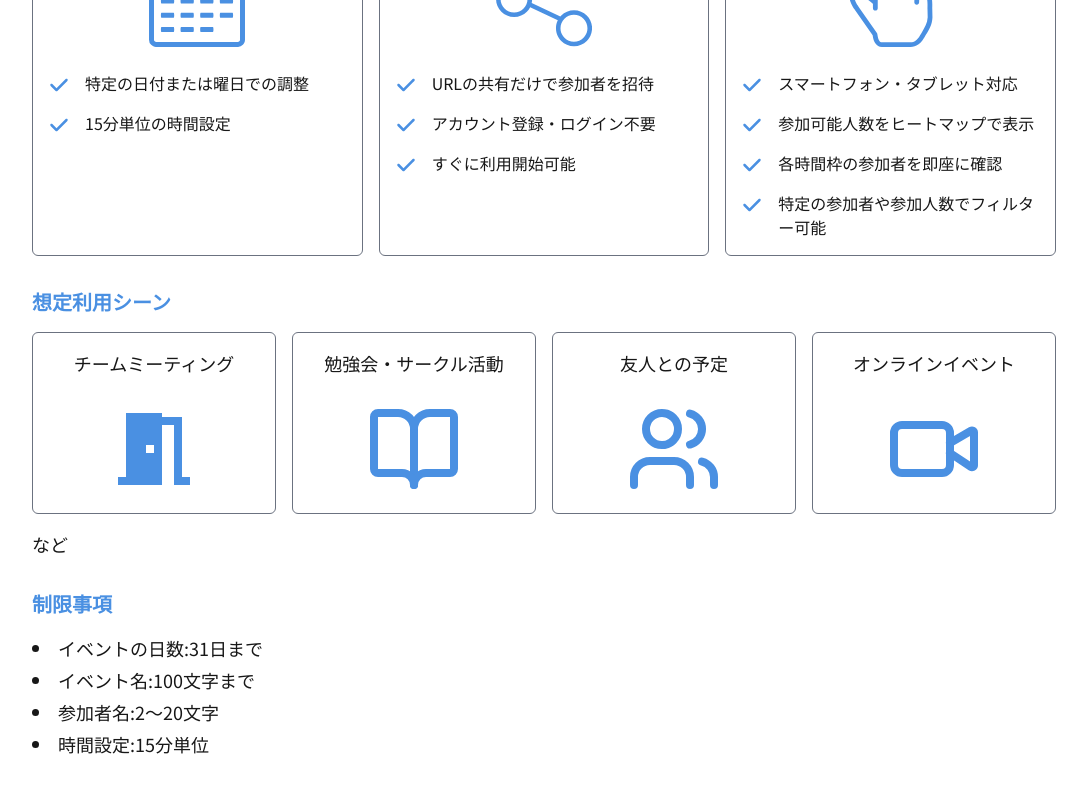
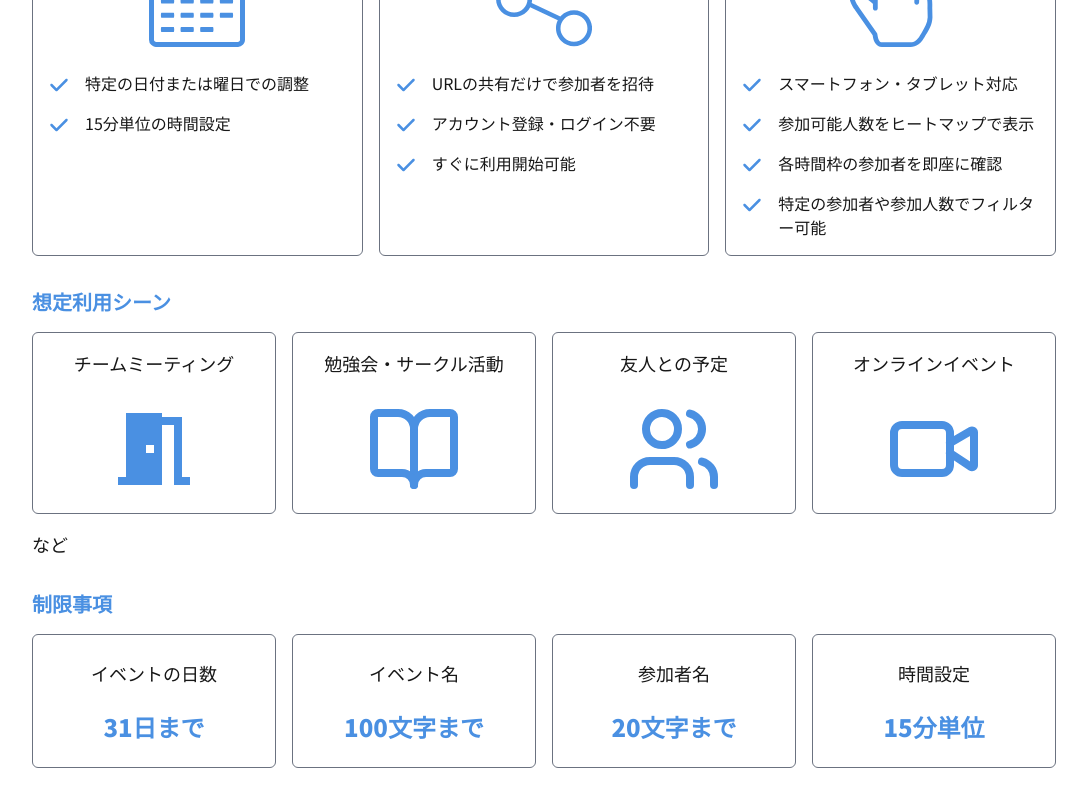
Before and after one commit to takumitoma/itsu-aiteru-scheduler, a Next.js app: page /overview in a window 1280 px wide. Shown: the part 474-1274 px from the top of the page, without its empty margins (96-1183 px from the left). Built offline with nearby package versions, Linux system fonts and the light colour scheme.

Commit message:
feat: improve UI of overview page restrictions

```diff
--- a/src/app/overview/page.tsx
+++ b/src/app/overview/page.tsx
@@ -15,34 +15,10 @@ interface UseCaseCard {
   Icon: IconType;
 }
 
-const useCaseCards: UseCaseCard[] = [
-  {
-    title: 'チームミーティング',
-    Icon: MdMeetingRoom,
-  },
-  {
-    title: '勉強会・サークル活動',
-    Icon: LuBookOpen,
-  },
-  {
-    title: '友人との予定',
-    Icon: LuUsers,
-  },
-  {
-    title: 'オンラインイベント',
-    Icon: LuVideo,
-  },
-];
-
-const UseCaseCard: React.FC<{ card: UseCaseCard }> = ({ card }) => (
-  <div
-    className="w-full space-y-6 flex flex-col items-center border border-gray-500
-      p-4 rounded-md"
-  >
-    <h3 className="text-lg font-medium">{card.title}</h3>
-    <card.Icon size={96} className="text-primary" />
-  </div>
-);
+interface RestrictionCard {
+  title: string;
+  limit: string;
+}
 
 const featureCards: FeatureCard[] = [
   {
@@ -67,25 +43,43 @@ const featureCards: FeatureCard[] = [
   },
 ];
 
-const FeatureCard: React.FC<{ card: FeatureCard }> = ({ card }) => (
-  <div
-    className="w-full space-y-6 flex flex-col items-center border border-gray-500
-      p-4 rounded-md"
-  >
-    <h3 className="text-lg font-medium">{card.title}</h3>
-    <card.Icon color="var(--primary)" />
-    <ul className="space-y-4 w-full list-none">
-      {card.features.map((feature, index) => (
-        <li key={index} className="flex items-start gap-4">
-          <div className="flex-shrink-0 mt-1">
-            <FaCheck className="w-5 h-5 text-primary" />
-          </div>
-          <span className="text-sm sm:text-base">{feature}</span>
-        </li>
-      ))}
-    </ul>
-  </div>
-);
+const useCaseCards: UseCaseCard[] = [
+  {
+    title: 'チームミーティング',
+    Icon: MdMeetingRoom,
+  },
+  {
+    title: '勉強会・サークル活動',
+    Icon: LuBookOpen,
+  },
+  {
+    title: '友人との予定',
+    Icon: LuUsers,
+  },
+  {
+    title: 'オンラインイベント',
+    Icon: LuVideo,
+  },
+];
+
+const restrictionCards: RestrictionCard[] = [
+  {
+    title: 'イベントの日数',
+    limit: '31日まで',
+  },
+  {
+    title: 'イベント名',
+    limit: '100文字まで',
+  },
+  {
+    title: '参加者名',
+    limit: '20文字まで',
+  },
+  {
+    title: '時間設定',
+    limit: '15分単位',
+  },
+];
 
 const OverviewPage: React.FC = () => {
   return (
@@ -123,15 +117,54 @@ const OverviewPage: React.FC = () => {
 
       <section className="w-full max-w-5xl space-y-4">
         <h2 className="text-primary">制限事項</h2>
-        <ul className="list-disc list-inside space-y-1 text-base sm:text-lg">
-          <li>イベントの日数:31日まで</li>
-          <li>イベント名:100文字まで</li>
-          <li>参加者名:2〜20文字</li>
-          <li>時間設定:15分単位</li>
-        </ul>
+        <div className="grid grid-cols-1 sm:grid-cols-2 lg:grid-cols-4 gap-4">
+          {restrictionCards.map((card, index) => (
+            <RestrictionCard key={index} card={card} />
+          ))}
+        </div>
       </section>
     </div>
   );
 };
 
+const FeatureCard: React.FC<{ card: FeatureCard }> = ({ card }) => (
+  <div
+    className="w-full space-y-6 flex flex-col items-center border border-gray-500
+      p-4 rounded-md"
+  >
+    <h3 className="text-lg font-medium">{card.title}</h3>
+    <card.Icon color="var(--primary)" />
+    <ul className="space-y-4 w-full list-none">
+      {card.features.map((feature, index) => (
+        <li key={index} className="flex items-start gap-4">
+          <div className="flex-shrink-0 mt-1">
+            <FaCheck className="w-5 h-5 text-primary" />
+          </div>
+          <span className="text-sm sm:text-base">{feature}</span>
+        </li>
+      ))}
+    </ul>
+  </div>
+);
+
+const UseCaseCard: React.FC<{ card: UseCaseCard }> = ({ card }) => (
+  <div
+    className="w-full space-y-6 flex flex-col items-center border border-gray-500
+      p-4 rounded-md"
+  >
+    <h3 className="text-lg font-medium">{card.title}</h3>
+    <card.Icon size={96} className="text-primary" />
+  </div>
+);
+
+const RestrictionCard: React.FC<{ card: RestrictionCard }> = ({ card }) => (
+  <div
+    className="w-full space-y-6 flex flex-col items-center border border-gray-500
+      p-6 rounded-md"
+  >
+    <h3 className="text-lg font-medium">{card.title}</h3>
+    <p className="text-2xl font-bold text-primary">{card.limit}</p>
+  </div>
+);
+
 export default OverviewPage;
```
